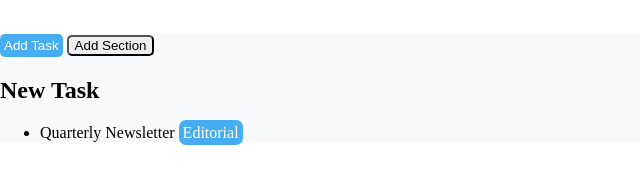
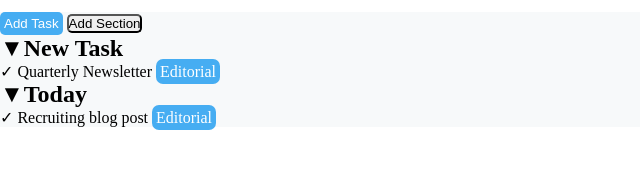
Before and after one commit to AndySMT/html-css-toboolist, a plain HTML site: page index.html in a window 1280 px wide. Shown: the part 58-242 px from the top of the page, without its empty margins (0-640 px from the left). Drawn offline with Linux system fonts and the light colour scheme.

Commit message:
adding ul

```diff
--- a/index.html
+++ b/index.html
@@ -24,12 +24,25 @@
             <button id="section">Add Section</button>
         </div>
         <!--aggiungere riga-->
+        <!--section1-->
+        <section>
         <div>
-        <h2>New Task</h2>
+        <h2>&#9660;New Task</h2>
         <ul>
-            <li>Quarterly Newsletter <span class="button-blue">Editorial</span></li>
+            <li>&check; Quarterly Newsletter <span class="button-blue">Editorial</span></li>
         </ul>
         </div>
+        </section>
+        <!--section2-->
+        <section>
+        <div>
+            <h2>&#9660;Today</h2>
+            <ul>
+                <li>&check; Recruiting blog post <span class="button-blue">Editorial</span></li>
+            </ul>
+        </div>
+        </section>
+        <!--section1-->
 
     </main>
   </body>
--- a/style.css
+++ b/style.css
@@ -1,3 +1,8 @@
+*{
+    box-sizing: border-box;
+    margin: 0;
+    padding: 0;
+}
 /*Useful things*/
 .poppins-regular {
   font-family: "Poppins", sans-serif;
@@ -33,11 +38,6 @@
     color: #b1c926;
 }
 /*Header*/
-body{
-    box-sizing: border-box;
-    margin: 0;
-    padding: 0;
-}
 .logo{
     display: inline-block;
     vertical-align: middle;
@@ -58,3 +58,7 @@ border-width: 80%;
 #section{
     border-radius: 5px;
 }
+
+ul{
+    list-style: none;
+}
```
